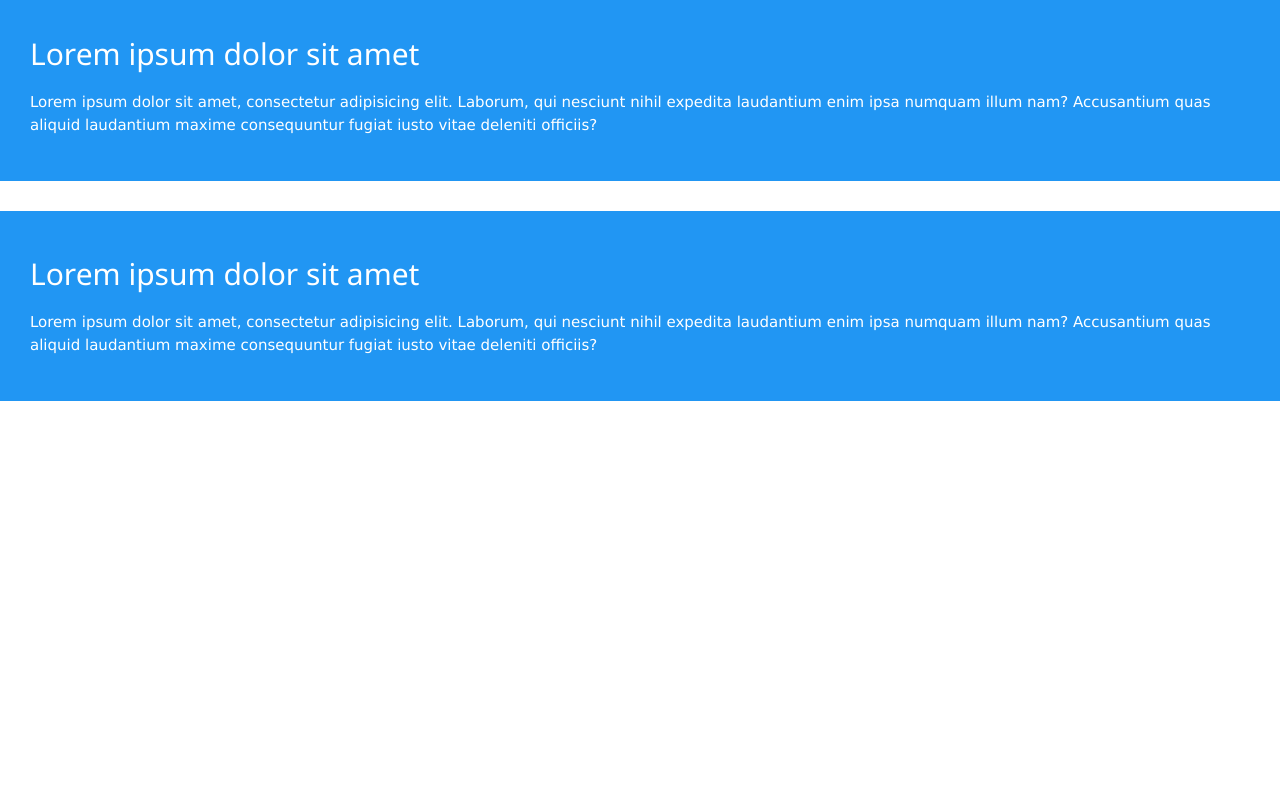
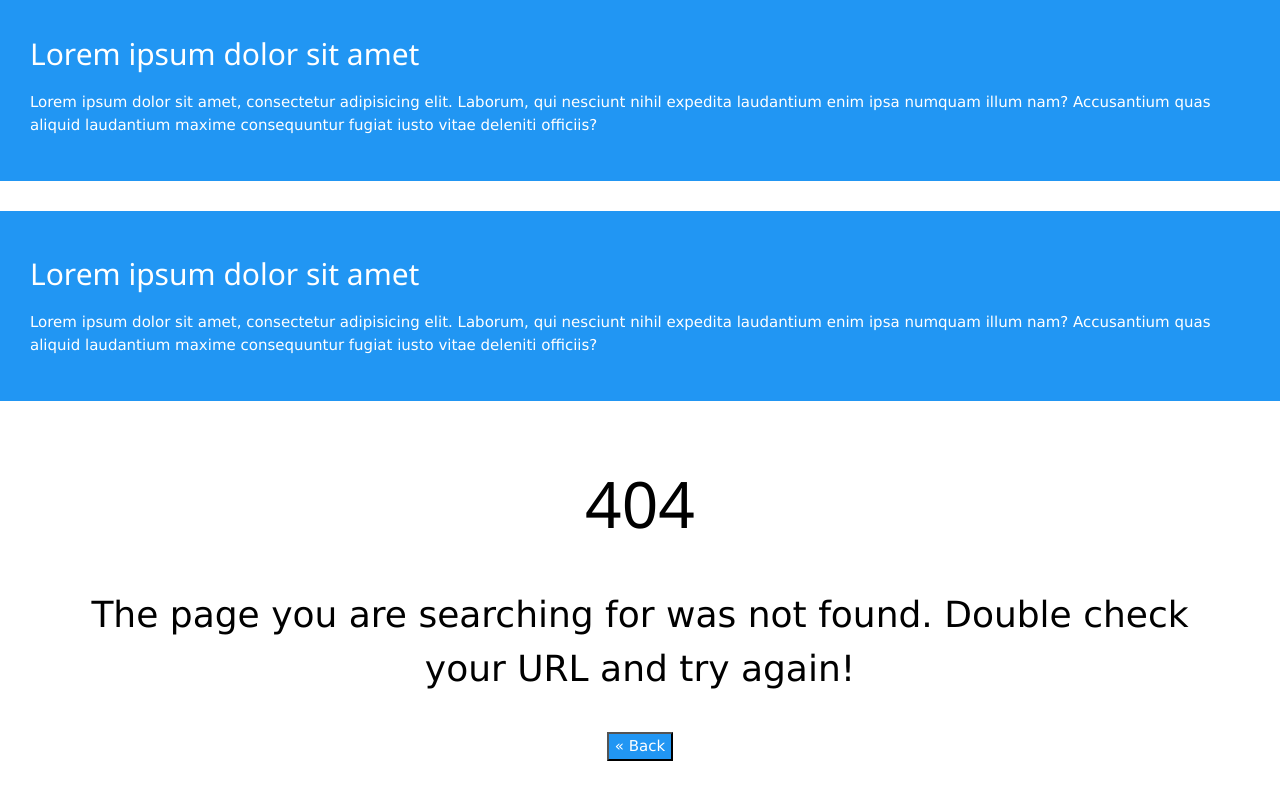
Before and after one commit to grace-mugoiri/twitter-clone, a React (Create React App) app in the folder frontend/: page / in a window 1280 px wide. Shown: the part 512-1312 px from the top of the page. Before the commit the page ends 913 px from the top, so only its background shows below. Built offline with nearby package versions, Linux system fonts and the light colour scheme; no server answers.

Commit message:
add NotFound function

```diff
--- a/frontend/src/components/App.jsx
+++ b/frontend/src/components/App.jsx
@@ -8,6 +8,8 @@ import MainPage from './MainPage';
 import { check } from '../login';
 import Logout from './Logout';
 import UserSettings from './UserSettings';
+import NotFound from './NotFound';
+
 
 function App() {
 	let [login, setLogin] = React.useState(false);
@@ -23,6 +25,7 @@ function App() {
 				<Route path="/register" exact component={Register} />
 				<Route path="/logout" exact component={Logout} />
 				<Route path="/settings" exact component={UserSettings} />
+				<Route component={NotFound} />
 			</Router>
 		</React.Fragment>
 	)
--- /dev/null
+++ b/frontend/src/components/NotFound.jsx
@@ -0,0 +1,15 @@
+import React from 'react';
+
+function NotFound() {
+	return (
+		<div className="w3-container w3-center" style={{ margin: "3rem" }}>
+			<h1 className="w3-jumbo">404</h1>
+			<p className="w3-xxlarge">
+				The page you are searching for was not found.
+				Double check your URL and try again!
+			</p>
+			<button className="3w-button w3-blue" type="button" onClick={() => window.location="/"}>&laquo; Back</button>
+		</div>
+	)
+}
+export default NotFound;
```
